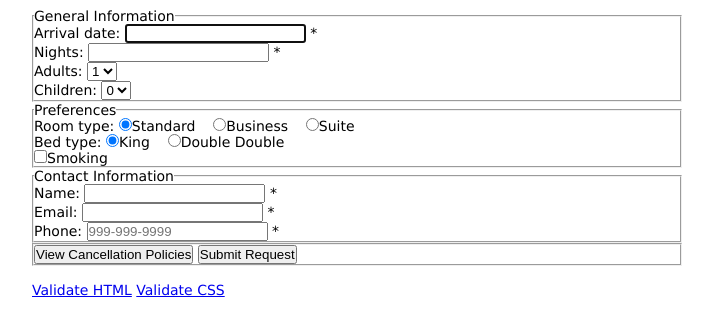
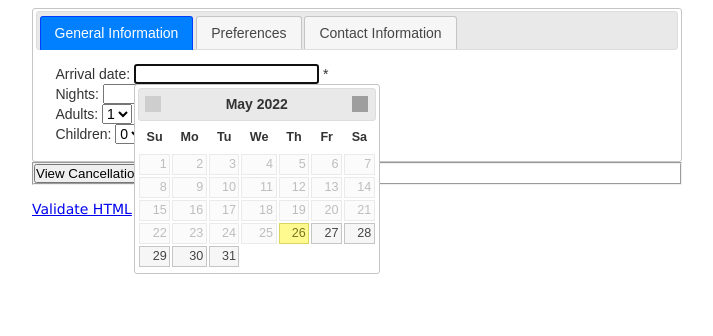
Before and after one commit to snnehir/Web-Design-Homeworks, a plain HTML site: page assignment3/Activity11_Widget/index.html in a window 1280 px wide. Shown: the part 42-378 px from the top of the page, without its empty margins (283-996 px from the left). Drawn offline with nearby package versions, Linux system fonts and the light colour scheme; files that its build step writes are made by us from their sources; grey boxes are pictures that could not be loaded.

Commit message:
Activity 11 - Reservation Request

```diff
--- a/assignment3/Activity11_Widget/index.html
+++ b/assignment3/Activity11_Widget/index.html
@@ -1,20 +1,27 @@
 <!DOCTYPE html>
 <html lang="en">
+
 <head>
 	<meta charset="UTF-8">
 	<title>Reservation request</title>
 	<link rel="stylesheet" href="main.css">
+	<link rel="stylesheet" href="//code.jquery.com/ui/1.13.1/themes/base/jquery-ui.css">
 	<script src="https://code.jquery.com/jquery-3.1.1.min.js"></script>
+	<script src="https://code.jquery.com/ui/1.13.1/jquery-ui.js"></script>
 	<script src="reservation.js"></script>
 </head>
 
 <body>
 	<main>
 		<h1>Reservation Request</h1>
-		<form action="response.html" method="get"
-			name="reservation_form" id="reservation_form">
-			<fieldset>
-				<legend>General Information</legend>
+		<form action="response.html" method="get" name="reservation_form" id="reservation_form">
+			<div id="tabs">
+				<ul>
+					<li><a href="#tabs-1">General Information</a></li>
+					<li><a href="#tabs-2">Preferences</a></li>
+					<li><a href="#tabs-3">Contact Information</a></li>
+				</ul>
+				<fieldset id="tabs-1">
 					<label for="arrival_date">Arrival date:</label>
 					<input type="text" name="arrival_date" id="arrival_date" autofocus>
 					<span>*</span><br>
@@ -37,8 +44,7 @@
 						<option value="4">4</option>
 					</select><br>
 				</fieldset>
-			<fieldset>
-				<legend>Preferences</legend>
+				<fieldset id="tabs-2">
 					<label>Room type:</label>
 					<input type="radio" name="room" id="standard" class="left" checked>Standard&nbsp;&nbsp;&nbsp;
 					<input type="radio" name="room" id="business" class="left">Business&nbsp;&nbsp;&nbsp;
@@ -48,8 +54,7 @@
 					<input type="radio" name="bed" id="double" class="left last">Double Double<br>
 					<input type="checkbox" name="smoking" id="smoking">Smoking<br>
 				</fieldset>
-			<fieldset>
-				<legend>Contact Information</legend>
+				<fieldset id="tabs-3">
 					<label for="name">Name:</label>
 					<input type="text" name="name" id="name">
 					<span>*</span><br>
@@ -60,7 +65,7 @@
 					<input type="text" name="phone" id="phone" placeholder="999-999-9999">
 					<span>*</span><br>
 				</fieldset>
-
+			</div>
 			<fieldset>
 				<input type="button" id="policies" value="View Cancellation Policies">
 				<input type="submit" id="submit" value="Submit Request">
@@ -77,10 +82,11 @@
 		</form>
 	</main>
 	<footer>
-		<br/>
+		<br />
 		<a href="https://validator.w3.org/check?uri=referer">Validate HTML</a>
 		<a href="https://jigsaw.w3.org/css-validator/check/referer">Validate CSS</a>
 	</footer>
 
 </body>
+
 </html>
--- a/assignment3/Activity11_Widget/reservation.js
+++ b/assignment3/Activity11_Widget/reservation.js
@@ -1,8 +1,9 @@
 $(document).ready(function() {
+	$( "#tabs" ).tabs();
 	var emailPattern = /\b[A-Za-z0-9._%+-]+@[A-Za-z0-9.-]+\.[A-Za-z]{2,4}\b/;
 
 	// move the focus to the first text box
-	$("#arrival_date").focus();
+	$("#arrival_date").datepicker({ minDate: 0, maxDate: "+90D" }).focus();
 
 	// the handler for the submit event of the form
 	// executed when the submit button is clicked
@@ -74,4 +75,13 @@ $(document).ready(function() {
 			}
 		} // end function
 	);	// end submit
+
+	// hide dialog
+	var dialog = $( "#dialog" ).dialog({
+		autoOpen: false,
+	});
+	// open dialog
+	$("#policies").on("click", function(){
+		dialog.dialog("open")
+	})
 }); // end ready
```
Lines whose indentation alone changed are shown as unchanged.
